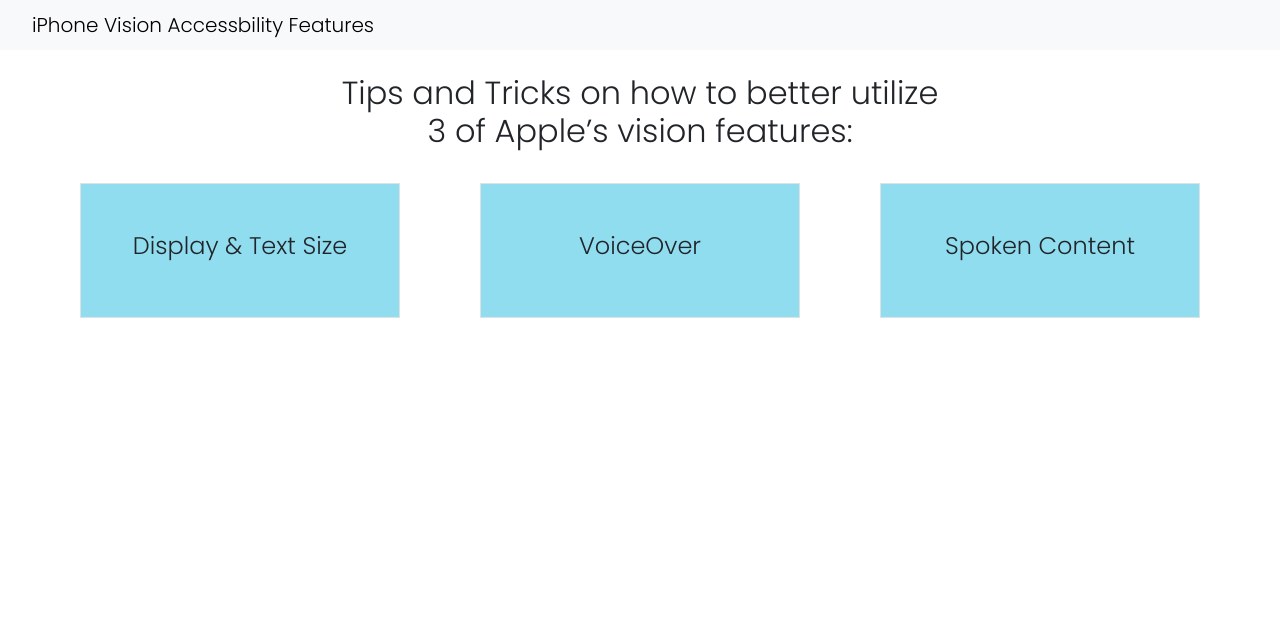
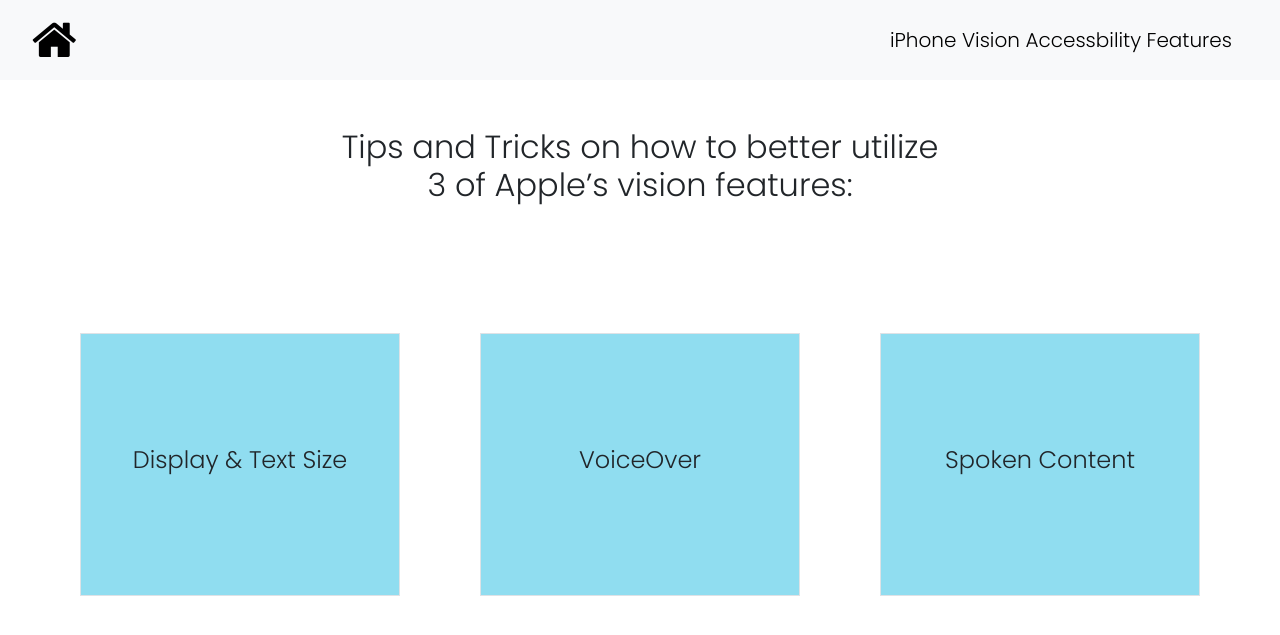
Before and after one commit to markcalvario/daui-capstone, a Flask app: page / in a window 1280 px wide. Shown: the top 635 px of the page. Run offline with Flask 3, Linux system fonts and the light colour scheme.

Commit message:
- added home icon to the navbar - made an html file that will serve as a template for other pages - added a css class for the blue boxes in the home page

```diff
--- a/static/styles/style.css
+++ b/static/styles/style.css
@@ -14,3 +14,8 @@
     --bs-navbar-padding-x: 2rem;
     /* changed the padding left of the navbar */
 }
+.boxes-links {
+
+    padding-top: 7rem !important;
+    padding-bottom: 7rem !important;
+}
--- a/templates/index.html
+++ b/templates/index.html
@@ -1,48 +1,14 @@
-<!doctype html>
-<html lang="en">
-  <head>
-    <!-- Required meta tags -->
-    <meta charset="utf-8">
-    <meta name="viewport" content="width=device-width, initial-scale=1">
-
-    <title>Website</title>
-
-    <!-- Bootstrap CSS -->
-    <link href="https://cdn.jsdelivr.net/npm/bootstrap@5.3.0-alpha2/dist/css/bootstrap.min.css" rel="stylesheet" integrity="sha384-aFq/bzH65dt+w6FI2ooMVUpc+21e0SRygnTpmBvdBgSdnuTN7QbdgL+OapgHtvPp" crossorigin="anonymous">
-
-    <!-- Google Fonts -->
-    <link rel="preconnect" href="https://fonts.googleapis.com">
-    <link rel="preconnect" href="https://fonts.gstatic.com">
-    <link href="https://fonts.googleapis.com/css2?family=Source+Sans+Pro:wght@400;600;700&display=swap" rel="stylesheet">
-    <link href="https://fonts.googleapis.com/css2?family=Libre+Baskerville:ital,wght@0,400;0,700;1,400&display=swap" rel="stylesheet">
-    <link href="https://fonts.googleapis.com/css2?family=Poppins:wght@300&display=swap" rel="stylesheet">
-    <!-- Fonts Awesome Icons -->
-    <link rel="stylesheet" href="https://cdnjs.cloudflare.com/ajax/libs/font-awesome/4.7.0/css/font-awesome.min.css">
-    <link rel="stylesheet" href="{{url_for('static',filename = 'styles/style.css')}}">
-  </head>
-  <body>
-    <!-- JQuery -->
-    <script src="https://cdn.jsdelivr.net/npm/bootstrap@5.3.0-alpha2/dist/js/bootstrap.bundle.min.js" integrity="sha384-qKXV1j0HvMUeCBQ+QVp7JcfGl760yU08IQ+GpUo5hlbpg51QRiuqHAJz8+BrxE/N" crossorigin="anonymous"></script>
-
-    <nav class="navbar nav-padding navbar-light bg-light">
-        <span class="navbar-brand mb-0 h1">iPhone Vision Accessbility Features</span>
-    </nav>
+{% extends 'template.html' %}
+{% block body %}
     <div class="container-fluid">
-        <div class="row w-50 mx-auto my-4">
+        <div class="row w-50 mx-auto my-5">
             <h2 class="fw-normal text-center">Tips and Tricks on how to better utilize <br> 3 of Apple’s vision features:<br> </h2>
         </div>
+        <br><br><br>
         <div class="d-flex justify-content-evenly row text-center">
-            <div class="border p-5 bg-light-blue col-md-3"><h4 class="fw-normal">Display & Text Size</h4></div>
-            <div class="border p-5 bg-light-blue col-md-3"><h4 class="fw-normal">VoiceOver</h4></div>
-            <div class="border p-5 bg-light-blue col-md-3"><h4 class="fw-normal">Spoken Content</h4></div>
+            <div class="border p-5 bg-light-blue col-md-3 boxes-links"><h4 class="fw-normal">Display & Text Size</h4></div>
+            <div class="border p-5 bg-light-blue col-md-3 boxes-links"><h4 class="fw-normal">VoiceOver</h4></div>
+            <div class="border p-5 bg-light-blue col-md-3 boxes-links"><h4 class="fw-normal">Spoken Content</h4></div>
         </div>
     </div>
-
-    <!-- Bootstrap JS -->
-    <!-- <script src="https://cdn.jsdelivr.net/npm/bootstrap@5.0.0-beta1/dist/js/bootstrap.min.js" integrity="sha384-pQQkAEnwaBkjpqZ8RU1fF1AKtTcHJwFl3pblpTlHXybJjHpMYo79HY3hIi4NKxyj" crossorigin="anonymous"></script>    -->
-
-    <script src="https://cdn.jsdelivr.net/npm/@popperjs/core@2.11.6/dist/umd/popper.min.js" integrity="sha384-oBqDVmMz9ATKxIep9tiCxS/Z9fNfEXiDAYTujMAeBAsjFuCZSmKbSSUnQlmh/jp3" crossorigin="anonymous"></script>
-    <script src="https://cdn.jsdelivr.net/npm/bootstrap@5.3.0-alpha2/dist/js/bootstrap.min.js" integrity="sha384-heAjqF+bCxXpCWLa6Zhcp4fu20XoNIA98ecBC1YkdXhszjoejr5y9Q77hIrv8R9i" crossorigin="anonymous"></script>
-
-  </body>
-</html>
+{% endblock %}
--- /dev/null
+++ b/templates/template.html
@@ -0,0 +1,47 @@
+<!doctype html>
+<html lang="en">
+  <head>
+    <!-- Required meta tags -->
+    <meta charset="utf-8">
+    <meta name="viewport" content="width=device-width, initial-scale=1">
+
+    <title>Website</title>
+
+    <!-- Bootstrap CSS -->
+    <link href="https://cdn.jsdelivr.net/npm/bootstrap@5.3.0-alpha2/dist/css/bootstrap.min.css" rel="stylesheet" integrity="sha384-aFq/bzH65dt+w6FI2ooMVUpc+21e0SRygnTpmBvdBgSdnuTN7QbdgL+OapgHtvPp" crossorigin="anonymous">
+
+    <!-- Google Fonts -->
+    <link rel="preconnect" href="https://fonts.googleapis.com">
+    <link rel="preconnect" href="https://fonts.gstatic.com">
+    <link href="https://fonts.googleapis.com/css2?family=Source+Sans+Pro:wght@400;600;700&display=swap" rel="stylesheet">
+    <link href="https://fonts.googleapis.com/css2?family=Libre+Baskerville:ital,wght@0,400;0,700;1,400&display=swap" rel="stylesheet">
+    <link href="https://fonts.googleapis.com/css2?family=Poppins:wght@300&display=swap" rel="stylesheet">
+    <!-- Fonts Awesome Icons -->
+    <link rel="stylesheet" href="https://cdnjs.cloudflare.com/ajax/libs/font-awesome/4.7.0/css/font-awesome.min.css">
+    <link rel="stylesheet" href="{{url_for('static',filename = 'styles/style.css')}}">
+    {% block head %}
+    {% endblock %}
+</head>
+  <body>
+    <!-- JQuery -->
+    <script src="https://cdn.jsdelivr.net/npm/bootstrap@5.3.0-alpha2/dist/js/bootstrap.bundle.min.js" integrity="sha384-qKXV1j0HvMUeCBQ+QVp7JcfGl760yU08IQ+GpUo5hlbpg51QRiuqHAJz8+BrxE/N" crossorigin="anonymous"></script>
+
+    <nav class="navbar nav-padding navbar-light bg-light d-flex">
+        <div>
+            <ul class="navbar-nav">
+                <li class="nav-item">
+                    <a class="nav-link active" aria-current="page" href="/"><i class="fa fa-home fa-3x" aria-hidden="true" alt="icon that takes you back to the home page"></i></a>
+                </li>
+            </ul>
+        </div>
+        <a class="navbar-brand mb-0 h1">iPhone Vision Accessbility Features</a>
+    </nav>
+    {% block body %}
+    {% endblock %}
+
+    <!-- Bootstrap JS -->
+    <script src="https://cdn.jsdelivr.net/npm/@popperjs/core@2.11.6/dist/umd/popper.min.js" integrity="sha384-oBqDVmMz9ATKxIep9tiCxS/Z9fNfEXiDAYTujMAeBAsjFuCZSmKbSSUnQlmh/jp3" crossorigin="anonymous"></script>
+    <script src="https://cdn.jsdelivr.net/npm/bootstrap@5.3.0-alpha2/dist/js/bootstrap.min.js" integrity="sha384-heAjqF+bCxXpCWLa6Zhcp4fu20XoNIA98ecBC1YkdXhszjoejr5y9Q77hIrv8R9i" crossorigin="anonymous"></script>
+
+  </body>
+</html>
```
